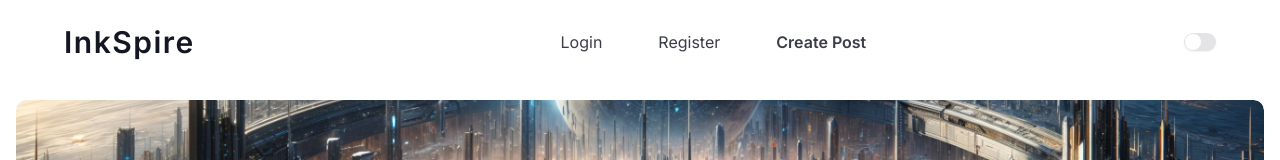
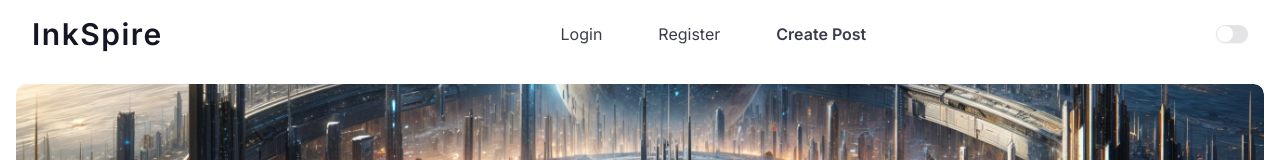
Before and after one commit to Piyushpal01/InkSpire-Blog-Application, a React (Vite) app: page / in a window 1280 px wide. Shown: the top 160 px of the page. Built offline with nearby package versions, Linux system fonts and the light colour scheme; no server answers.

Commit message:
Fixed Navbar

```diff
--- a/src/ui_components/Navbar.jsx
+++ b/src/ui_components/Navbar.jsx
@@ -22,7 +22,7 @@ const Navbar = ({ darkMode, handleDarkMode, isAuthenticated, username, setIsAuth
 
   return (
     <>
-      <nav className='max-container px-16 py-6 flex justify-evenly items-center gap-10 max-md:gap-20 sticky top-0 z-10 bg-[#FFFFFF] dark:bg-[#090a12]'>
+      <nav className='w-full px-4 sm:px-8 py-4 flex items-center justify-between sticky top-0 z-10 bg-[#FFFFFF] dark:bg-[#090a12]'>
         <Link to="/" className="font-semibold tracking-wider text-[#141624] text-3xl flex mr-12 dark:text-[#FFFFFF]">
           InkSpire
         </Link>
```
